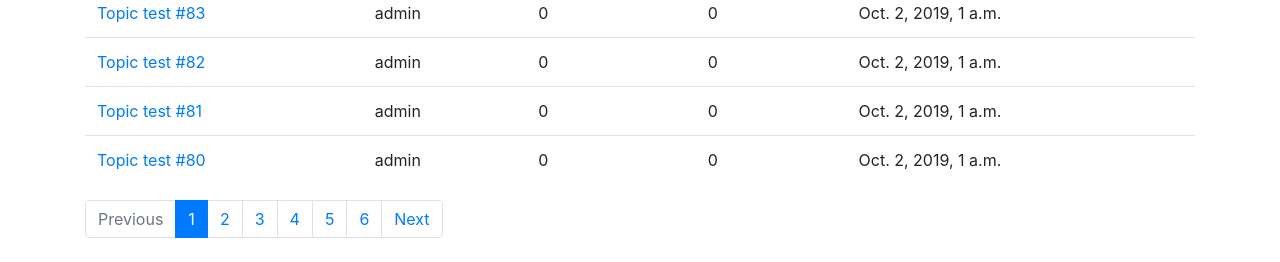
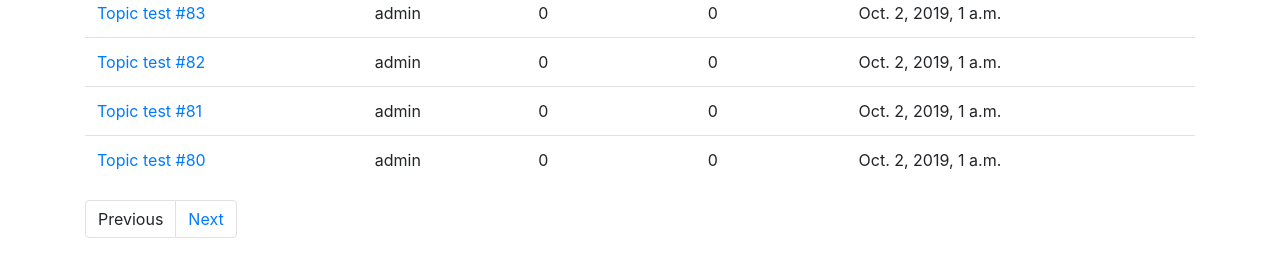
Before and after one commit to MingruiWang2017/DjangoProject, a Django app: page /board/1/ in a window 1280 px wide. Shown: the part 1060-1322 px from the top of the page. Run offline with Django 3.2, Linux system fonts and the light colour scheme; data comes from the database, SQL or seed files in the repository; some libraries are stand-ins or nearby versions.

Commit message:
基于类的通用视图的列表分页

```diff
--- a/boards/views.py
+++ b/boards/views.py
@@ -44,6 +44,22 @@ def board_topics(request, pk):
         topics = paginator.page(paginator.num_pages)
 
     return render(request, 'topics.html', {'board': board, 'topics': topics})
+
+
+class TopicListView(ListView):
+    model = Topic
+    context_object_name = 'topics'
+    template_name = 'topics.html'
+    paginate_by = 20
+
+    def get_context_data(self, **kwargs):
+        kwargs['board'] = self.board
+        return super().get_context_data(**kwargs)
+
+    def get_queryset(self):
+        self.board = get_object_or_404(Board, pk=self.kwargs.get('pk'))
+        queryset = self.board.topics.order_by('-last_updated').annotate(replies=Count('posts') - 1)
+        return queryset
 
 
 @login_required
--- a/myproject/urls.py
+++ b/myproject/urls.py
@@ -25,8 +25,8 @@ urlpatterns = [
     url(r'^$', views.BoardListView.as_view(), name='home'),
 
     url(r'^admin/', admin.site.urls),
-    url(r'^board/(?P<pk>\d+)/$', views.board_topics, name='board_topics'),
-    url(r'^board/(?P<pk>\d+)/topics/$', views.board_topics, name='board_topics'),
+    # url(r'^board/(?P<pk>\d+)/$', views.board_topics, name='board_topics'),
+    url(r'^board/(?P<pk>\d+)/$', views.TopicListView.as_view(), name='board_topics'),
     url(r'^board/(?P<pk>\d+)/new/$', views.new_topic, name='new_topic'),
 
     url(r'^signup/$', accounts_views.signup, name='signup'),
--- a/templates/topics.html
+++ b/templates/topics.html
@@ -38,21 +38,21 @@
     {% endfor %}
     </tbody>
 </table>
-{% if topics.has_other_pages %}
+{% if is_paginated %}
 <nav aria-label="Topics pagination" class="mb-4">
     <ul class="pagination">
-        {% if topics.has_previous %}
+        {% if page_obj.has_previous %}
         <li class="page-item">
-            <a class="page-link" href="?page={{ topics.previous_page_number }}">Previous</a>
+            <a class="page-link" href="?page={{ page_obj.previous_page_number }}">Previous</a>
         </li>
         {% else %}
-        <li class="page-item disabled">
-            <span class="page-link">Previous</span>
+        <li class="page-item">
+            <a class="page-link disabled">Previous</a>
         </li>
         {% endif %}
 
-        {% for page_num in topics.paginator.page_range %}
-        {% if topics.number == page_num %}
+        {% for page_num in paginator.page_num %}
+        {% if page_obj.number == page_num %}
         <li class="page-item active">
             <span class="page-link">
                 {{ page_num }}
@@ -66,16 +66,16 @@
         {% endif %}
         {% endfor %}
 
-        {% if topics.has_next %}
+        {% if page_obj.has_next %}
         <li class="page-item">
-            <a class="page-link" href="{{ topics.next_page_number }}">Next</a>
+            <a class="page-link" href="?page={{ page_obj.next_page_number }}">Next</a>
         </li>
         {% else %}
-        <li class="page-item disabled">
-            <span class="page-link">Next</span>
+        <li class="page-item">
+            <a class="page-link disabled">Next</a>
         </li>
         {% endif %}
     </ul>
 </nav>
-{% endif%}
+{% endif %}
 {% endblock %}
```
Also changed, not shown: boards/tests/test_view_board_topics.py (+3 -2 lines).
